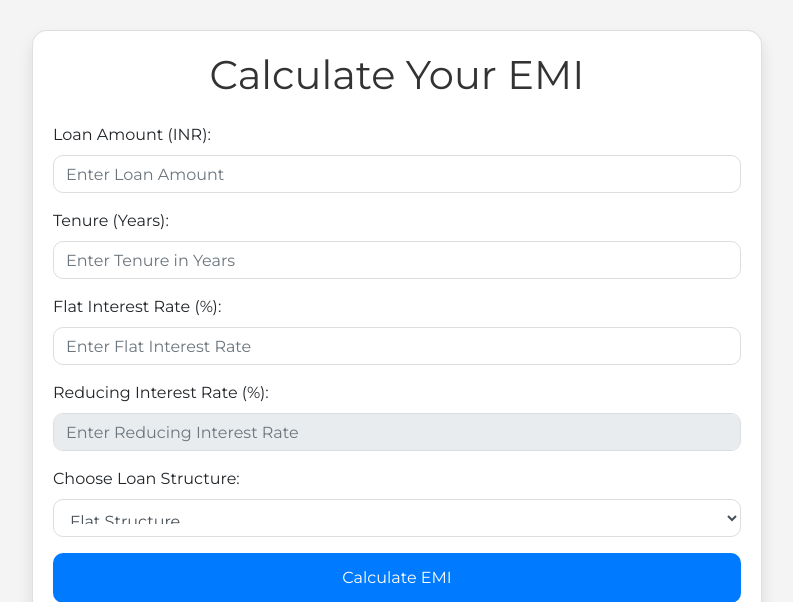
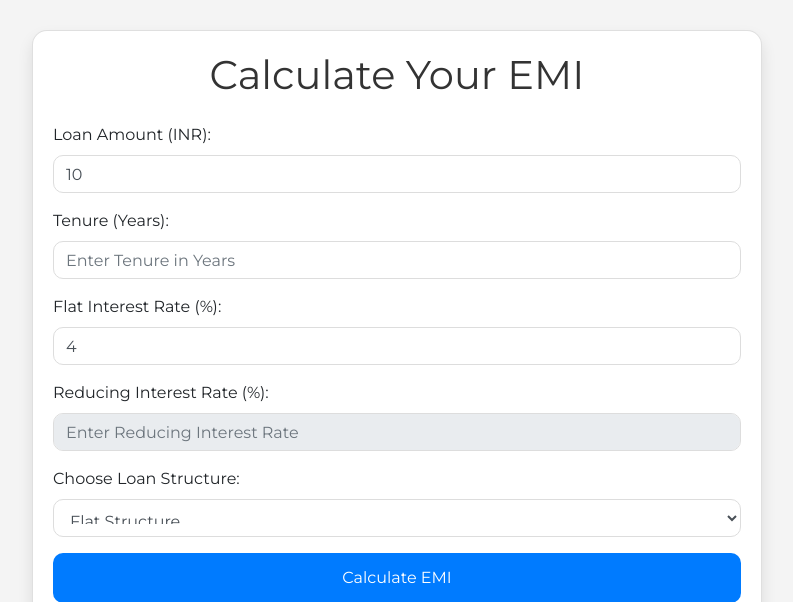
Before and after one commit to MirzaSadique101/loan_emi_calculator, a Flask app: template emi_calculator_flask/templates/index.html in a window 1280 px wide. Shown: the part 56-658 px from the top of the page, without its empty margins (243-1036 px from the left). Run offline with Flask 3, Linux system fonts and the light colour scheme; the template is opened without the code that fills it: most values are stand-ins (such as "Sample title", 1, 10 or a date in 2020); some libraries are stand-ins or nearby versions.

Commit message:
Update to retain input after showing results

```diff
--- a/emi_calculator_flask/app.py
+++ b/emi_calculator_flask/app.py
@@ -1,64 +1,50 @@
-# app.py
 from flask import Flask, render_template, request, flash
 
 app = Flask(__name__)
-app.secret_key = 'your_secret_key'  # Replace with a secure secret key
+app.secret_key = 'your_secret_key'  # Required for flashing error messages
 
 @app.route("/", methods=["GET", "POST"])
 def index():
     if request.method == "POST":
-        # Retrieve form data
+        # Get form data
         loan_amount = request.form.get("loanAmount")
         tenure_years = request.form.get("tenureYears")
         interest_rate_flat = request.form.get("interestRateFlat")
         interest_rate_reducing = request.form.get("interestRateReducing")
         loan_type = request.form.get("loanType")
 
-        # Input Validation
-        error_message = None
+        # Validate inputs
+        if not loan_amount or not tenure_years or (loan_type == 'flat' and not interest_rate_flat) or (loan_type == 'reducing' and not interest_rate_reducing):
+            flash("Please fill in all required fields.")
+            return render_template("index.html", loan_amount=loan_amount, tenure_years=tenure_years, interest_rate_flat=interest_rate_flat, interest_rate_reducing=interest_rate_reducing, loan_type=loan_type)
 
-        if not loan_amount or not tenure_years:
-            error_message = "Please fill in the Loan Amount and Tenure."
-        elif loan_type == 'flat' and not interest_rate_flat:
-            error_message = "Please enter the Flat Interest Rate."
-        elif loan_type == 'reducing' and not interest_rate_reducing:
-            error_message = "Please enter the Reducing Interest Rate."
-        elif loan_type == 'both' and (not interest_rate_flat or not interest_rate_reducing):
-            error_message = "Please enter both Flat and Reducing Interest Rates."
-
-        if error_message:
-            flash(error_message)
-            return render_template("index.html")
-
-        # Convert inputs to floats
+        # Convert inputs to float
         try:
             loan_amount = float(loan_amount)
             tenure_years = float(tenure_years)
             tenure_months = tenure_years * 12
 
-            if loan_type == "flat":
-                interest_rate_flat = float(interest_rate_flat) / 100
-            if loan_type == "reducing":
-                interest_rate_reducing = float(interest_rate_reducing) / 100
-            if loan_type == "both":
-                interest_rate_flat = float(interest_rate_flat) / 100
-                interest_rate_reducing = float(interest_rate_reducing) / 100
+            if loan_type in ["flat", "both"]:
+                interest_rate_flat = float(interest_rate_flat) / 100  # Convert to decimal
+
+            if loan_type in ["reducing", "both"]:
+                interest_rate_reducing = float(interest_rate_reducing) / 100  # Convert to decimal
 
         except ValueError:
-            flash("Invalid input: Please enter valid numerical values.")
-            return render_template("index.html")
+            flash("Invalid input: Please enter valid numbers.")
+            return render_template("index.html", loan_amount=loan_amount, tenure_years=tenure_years, interest_rate_flat=interest_rate_flat, interest_rate_reducing=interest_rate_reducing, loan_type=loan_type)
 
         # Initialize result variables
         emi_flat = total_interest_flat = total_amount_flat = None
         emi_reducing = total_interest_reducing = total_payment_reducing = None
 
-        # Calculate EMI for Flat Structure
+        # Calculate EMI for flat structure
         if loan_type in ["flat", "both"]:
             total_interest_flat = loan_amount * interest_rate_flat * tenure_years
             total_amount_flat = loan_amount + total_interest_flat
             emi_flat = total_amount_flat / tenure_months
 
-        # Calculate EMI for Reducing Structure
+        # Calculate EMI for reducing structure
         if loan_type in ["reducing", "both"]:
             reducing_monthly_rate = interest_rate_reducing / 12
             emi_reducing = (loan_amount * reducing_monthly_rate * (1 + reducing_monthly_rate)**tenure_months) / \
@@ -66,7 +52,7 @@ def index():
             total_payment_reducing = emi_reducing * tenure_months
             total_interest_reducing = total_payment_reducing - loan_amount
 
-        # Render results
+        # Render the results along with the original input values
         return render_template(
             "index.html",
             emi_flat=round(emi_flat, 2) if emi_flat else None,
@@ -74,9 +60,15 @@ def index():
             total_amount_flat=round(total_amount_flat, 2) if total_amount_flat else None,
             emi_reducing=round(emi_reducing, 2) if emi_reducing else None,
             total_interest_reducing=round(total_interest_reducing, 2) if total_interest_reducing else None,
-            total_payment_reducing=round(total_payment_reducing, 2) if total_payment_reducing else None
+            total_payment_reducing=round(total_payment_reducing, 2) if total_payment_reducing else None,
+            loan_amount=loan_amount,
+            tenure_years=tenure_years,
+            interest_rate_flat=interest_rate_flat * 100 if interest_rate_flat else None,  # Reconvert to percentage for display
+            interest_rate_reducing=interest_rate_reducing * 100 if interest_rate_reducing else None,  # Reconvert to percentage for display
+            loan_type=loan_type
         )
 
+    # For GET requests
     return render_template("index.html")
 
 if __name__ == "__main__":
--- a/emi_calculator_flask/templates/index.html
+++ b/emi_calculator_flask/templates/index.html
@@ -85,30 +85,30 @@
                     <form action="/" method="POST" class="needs-validation" novalidate>
                         <div class="form-group">
                             <label for="loanAmount">Loan Amount (INR):</label>
-                            <input type="number" id="loanAmount" name="loanAmount" class="form-control" placeholder="Enter Loan Amount" required>
+                            <input type="number" id="loanAmount" name="loanAmount" class="form-control" placeholder="Enter Loan Amount" required value="{{ loan_amount }}">
                         </div>
 
                         <div class="form-group">
                             <label for="tenureYears">Tenure (Years):</label>
-                            <input type="number" id="tenureYears" name="tenureYears" class="form-control" placeholder="Enter Tenure in Years" required>
+                            <input type="number" id="tenureYears" name="tenureYears" class="form-control" placeholder="Enter Tenure in Years" required value="{{ tenure_years }}">
                         </div>
 
                         <div class="form-group">
                             <label for="interestRateFlat">Flat Interest Rate (%):</label>
-                            <input type="number" id="interestRateFlat" name="interestRateFlat" class="form-control" step="0.01" placeholder="Enter Flat Interest Rate" required>
+                            <input type="number" id="interestRateFlat" name="interestRateFlat" class="form-control" step="0.01" placeholder="Enter Flat Interest Rate" required value="{{ interest_rate_flat }}">
                         </div>
 
                         <div class="form-group">
                             <label for="interestRateReducing">Reducing Interest Rate (%):</label>
-                            <input type="number" id="interestRateReducing" name="interestRateReducing" class="form-control" step="0.01" placeholder="Enter Reducing Interest Rate" required>
+                            <input type="number" id="interestRateReducing" name="interestRateReducing" class="form-control" step="0.01" placeholder="Enter Reducing Interest Rate" required value="{{ interest_rate_reducing }}">
                         </div>
 
                         <div class="form-group">
                             <label for="loanType">Choose Loan Structure:</label>
                             <select id="loanType" name="loanType" class="form-control" onchange="toggleFields()" required>
-                                <option value="flat">Flat Structure</option>
-                                <option value="reducing">Reducing Structure</option>
-                                <option value="both">Compare Both</option>
+                                <option value="flat" {% if loan_type == 'flat' %}selected{% endif %}>Flat Structure</option>
+                                <option value="reducing" {% if loan_type == 'reducing' %}selected{% endif %}>Reducing Structure</option>
+                                <option value="both" {% if loan_type == 'both' %}selected{% endif %}>Compare Both</option>
                             </select>
                         </div>
 
```
